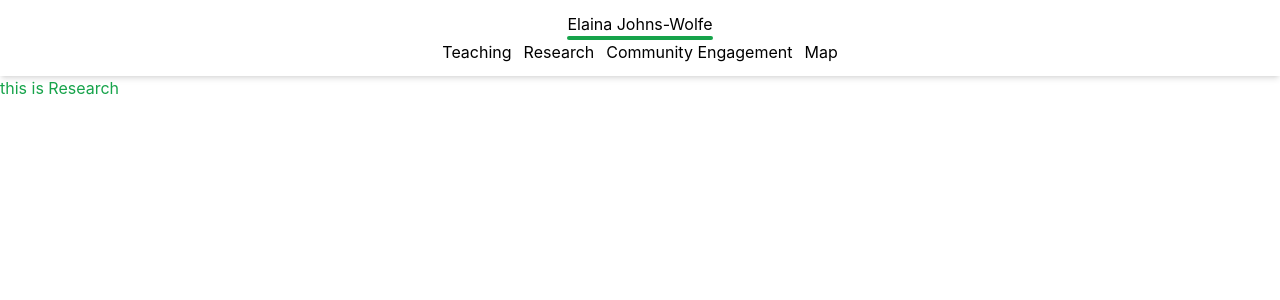
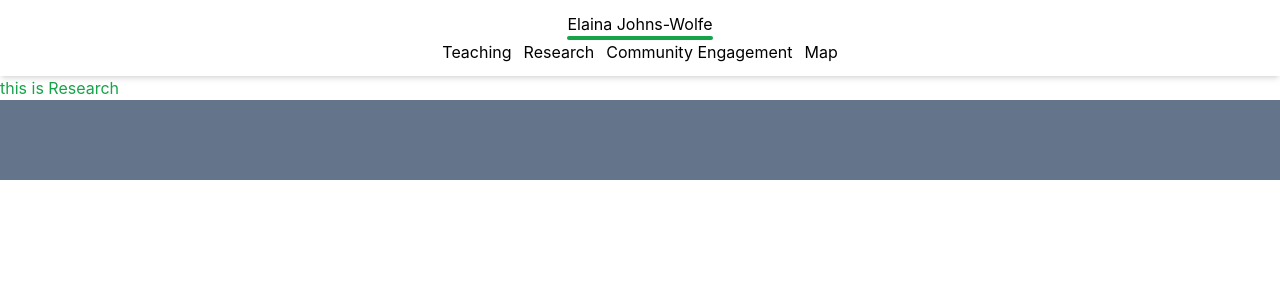
Before and after one commit to Cwoodard2/umsl-professor-web, a React (Create React App) app: page /Research in a window 1280 px wide. Shown: the top 300 px of the page. Built offline with nearby package versions, Linux system fonts and the light colour scheme.

Commit message:
Added the footer

```diff
--- /dev/null
+++ b/src/components/Footer.tsx
@@ -0,0 +1,11 @@
+import React from "react";
+
+const Footer = () => {
+    return (
+        <div className="bg-slate-500 w-screen h-20">
+
+        </div>
+    );
+};
+
+export default Footer;
--- a/src/components/StandardPage.tsx
+++ b/src/components/StandardPage.tsx
@@ -1,11 +1,13 @@
 import React from "react";
 import Navigation from "./Navigation";
+import Footer from "./Footer";
 
 const StandardPage = (props: any) => {
     return (
         <div>
             <Navigation />
             {props.children}
+            <Footer />
         </div>
     );
 };
```
